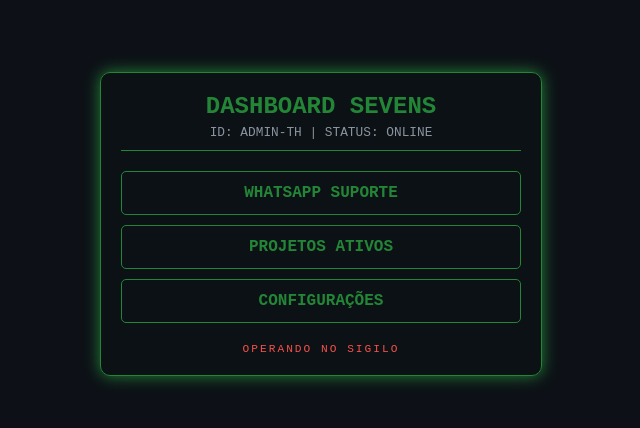
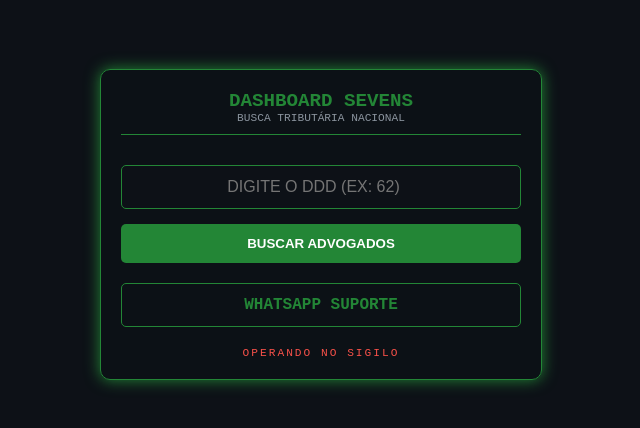
Before and after one commit to empresatree524-cmd/MEU-SITE, a plain HTML site: page index.html in a window 1280 px wide. Shown: the part 176-604 px from the top of the page, without its empty margins (319-959 px from the left). Drawn offline with Linux system fonts and the light colour scheme.

Commit message:
Update index.html

```diff
--- a/index.html
+++ b/index.html
@@ -3,30 +3,64 @@
 <head>
     <meta charset="UTF-8">
     <meta name="viewport" content="width=device-width, initial-scale=1.0">
-    <title>SEVENS PANEL</title>
+    <title>SEVENS PANEL - BUSCA</title>
     <style>
         body { background-color: #0d1117; color: #fff; font-family: 'Courier New', monospace; margin: 0; display: flex; justify-content: center; align-items: center; min-height: 100vh; }
-        .panel { width: 90%; max-width: 400px; border: 1px solid #238636; border-radius: 10px; padding: 20px; background: rgba(13, 17, 23, 0.9); box-shadow: 0 0 15px #238636; }
-        .header { text-align: center; border-bottom: 1px solid #238636; padding-bottom: 10px; margin-bottom: 20px; }
-        h2 { color: #238636; margin: 0; font-size: 1.5rem; }
-        .status-bar { font-size: 0.8rem; color: #8b949e; margin-top: 5px; }
-        .btn { display: block; width: 100%; padding: 12px; margin: 10px 0; text-align: center; background: transparent; border: 1px solid #238636; color: #238636; text-decoration: none; border-radius: 5px; font-weight: bold; transition: 0.3s; box-sizing: border-box; }
-        .btn:hover { background: #238636; color: #fff; box-shadow: 0 0 10px #238636; }
-        .footer { text-align: center; font-size: 0.7rem; color: #f85149; margin-top: 20px; text-transform: uppercase; letter-spacing: 2px; }
+        .panel { width: 90%; max-width: 400px; border: 1px solid #238636; border-radius: 10px; padding: 20px; background: rgba(13, 17, 23, 0.9); box-shadow: 0 0 15px #238636; text-align: center; }
+        .header { border-bottom: 1px solid #238636; padding-bottom: 10px; margin-bottom: 20px; }
+        h2 { color: #238636; margin: 0; font-size: 1.2rem; }
+        input { width: 100%; padding: 12px; margin: 10px 0; background: #0d1117; border: 1px solid #238636; color: #00ff41; text-align: center; border-radius: 5px; outline: none; box-sizing: border-box; font-size: 1rem; }
+        .btn { display: block; width: 100%; padding: 12px; margin: 5px 0; background: #238636; border: none; color: #fff; cursor: pointer; border-radius: 5px; font-weight: bold; text-decoration: none; box-sizing: border-box; }
+        #resultado { margin-top: 20px; text-align: left; font-size: 0.9rem; }
+        .adv-card { border: 1px dashed #238636; padding: 10px; margin-bottom: 10px; border-radius: 5px; background: rgba(35, 134, 54, 0.1); }
+        .footer { font-size: 0.7rem; color: #f85149; margin-top: 20px; letter-spacing: 2px; }
     </style>
 </head>
 <body>
     <div class="panel">
         <div class="header">
             <h2>DASHBOARD SEVENS</h2>
-            <div class="status-bar">ID: ADMIN-TH | STATUS: ONLINE</div>
+            <div style="font-size: 0.7rem; color: #8b949e;">BUSCA TRIBUTÁRIA NACIONAL</div>
         </div>
 
-        <a href="https://wa.me/5511915107009" class="btn">WHATSAPP SUPORTE</a>
-        <a href="#" class="btn">PROJETOS ATIVOS</a>
-        <a href="#" class="btn">CONFIGURAÇÕES</a>
+        <input type="number" id="dddInput" placeholder="DIGITE O DDD (EX: 62)">
+        <button class="btn" onclick="buscar()">BUSCAR ADVOGADOS</button>
 
-        <div class="footer">Operando no Sigilo</div>
+        <div id="resultado"></div>
+
+        <a href="https://wa.me/5562911915107009" class="btn" style="background: transparent; border: 1px solid #238636; color: #238636; margin-top: 20px;">WHATSAPP SUPORTE</a>
+
+        <div class="footer">OPERANDO NO SIGILO</div>
     </div>
+
+    <script>
+        const database = [
+            { ddd: "62", nome: "Dr. Marcos Silva", especialidade: "Tributário - GO", link: "https://wa.me/5562999999999" },
+            { ddd: "62", nome: "Dra. Aline Souza", especialidade: "Fiscal - GO", link: "https://wa.me/5562988888888" },
+            { ddd: "11", nome: "Dr. Roberto Faro", especialidade: "Tributário - SP", link: "https://wa.me/5511977777777" }
+        ];
+
+        function buscar() {
+            const ddd = document.getElementById('dddInput').value;
+            const resDiv = document.getElementById('resultado');
+            resDiv.innerHTML = "";
+
+            const filtrados = database.filter(adv => adv.ddd === ddd);
+
+            if (filtrados.length > 0) {
+                filtrados.forEach(adv => {
+                    resDiv.innerHTML += `
+                        <div class="adv-card">
+                            <strong>${adv.nome}</strong><br>
+                            ${adv.especialidade}<br>
+                            <a href="${adv.link}" target="_blank" style="color: #00ff41; text-decoration: none; font-weight: bold;">[ABRIR WHATSAPP]</a>
+                        </div>
+                    `;
+                });
+            } else {
+                resDiv.innerHTML = "<p style='color: #f85149; text-align: center;'>Nenhum advogado encontrado para este DDD.</p>";
+            }
+        }
+    </script>
 </body>
 </html>
```
